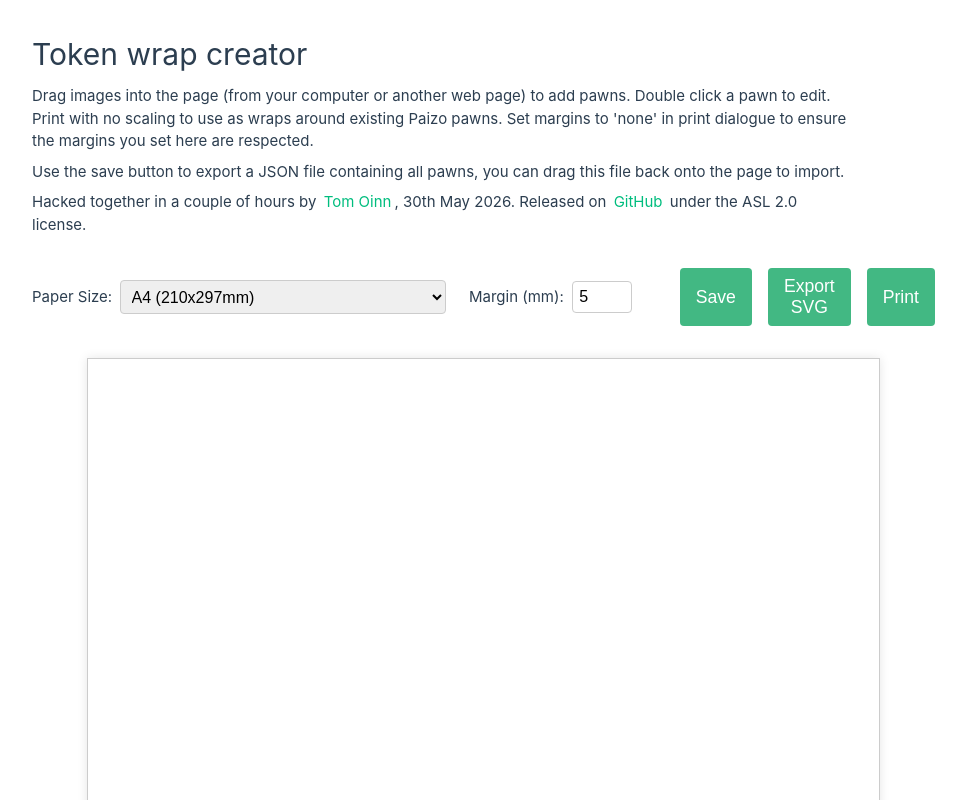
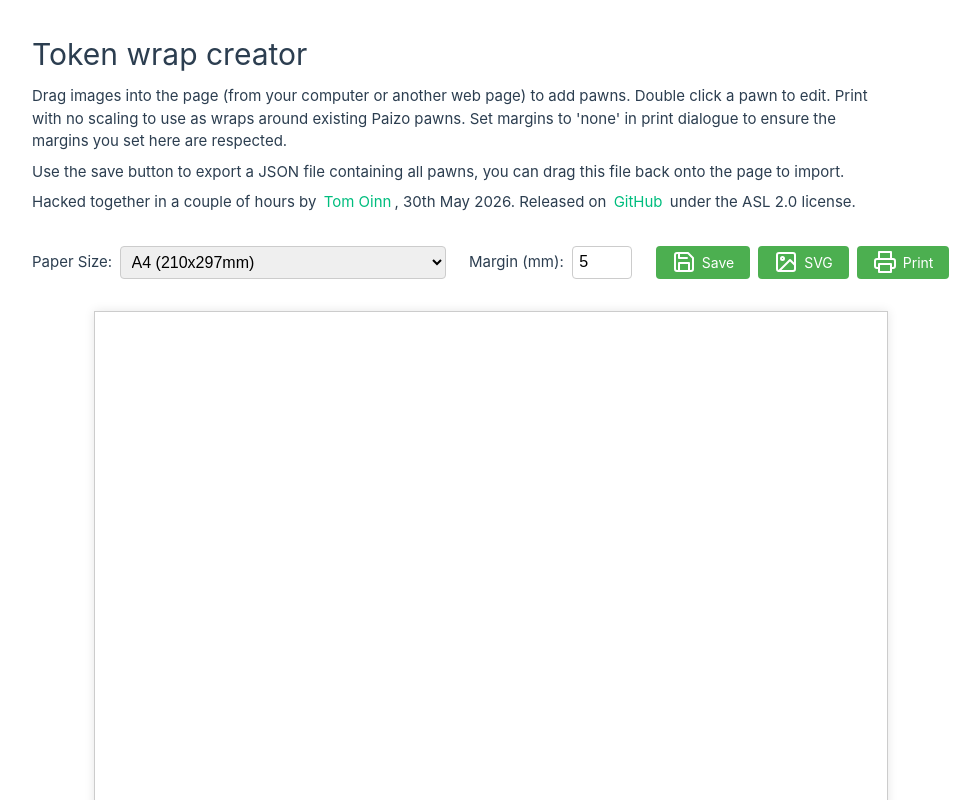
Before and after one commit to tomoinn/token-wrap-generator, a Vue app: page / in a window 1280 px wide. Shown: the top 800 px of the page, without its empty margins (32-1012 px from the left). Built offline with nearby package versions, Linux system fonts and the light colour scheme.

Commit message:
Refactor button styles: centralize in `main.css` and update components accordingly

```diff
--- a/src/App.vue
+++ b/src/App.vue
@@ -259,14 +259,14 @@ const importState = async (file: File) => {
           <button
               v-for="(details, size) in PAWN_SIZES"
               :key="size"
-              class="size-button"
+              class="primary size-button"
               @click="selectSize(size as PawnSize)"
           >
             <span class="size-name">{{ size }}</span>
             <span class="size-dims">{{ details.width }} x {{ details.height }} mm</span>
           </button>
         </div>
-        <button class="cancel-button" @click="cancelDialog">Cancel</button>
+        <button class="danger cancel-button" @click="cancelDialog">Cancel</button>
       </div>
     </div>
 
@@ -278,13 +278,13 @@ const importState = async (file: File) => {
               v-for="n in 10"
               :key="n"
               :style="{ backgroundColor: PAWN_COLORS[n-1], color: 'white', textShadow: '0 1px 2px rgba(0,0,0,0.5)' }"
-              class="count-button"
+              class="primary count-button"
               @click="confirmCount(n)"
           >
             {{ n }}
           </button>
         </div>
-        <button class="cancel-button" @click="cancelDialog">Cancel</button>
+        <button class="danger cancel-button" @click="cancelDialog">Cancel</button>
       </div>
     </div>
 
@@ -471,26 +471,7 @@ header {
 }
 
 .cancel-button {
-  background-color: #e74c3c;
   margin-top: 0.5rem;
-}
-
-.cancel-button:hover {
-  background-color: #c0392b;
-}
-
-button {
-  padding: 0.5rem 1rem;
-  font-size: 1.1rem;
-  cursor: pointer;
-  background-color: #42b883;
-  color: white;
-  border: none;
-  border-radius: 4px;
-}
-
-button:hover {
-  background-color: #33a06f;
 }
 
 
--- a/src/assets/main.css
+++ b/src/assets/main.css
@@ -33,3 +33,51 @@ a,
     padding: 0 2rem;
   }
 }
+
+/* Button Styles */
+button {
+  padding: 8px 16px;
+  cursor: pointer;
+  display: inline-flex;
+  align-items: center;
+  justify-content: center;
+  gap: 6px;
+  border: none;
+  border-radius: 4px;
+  font-size: 14px;
+  background: #e0e0e0;
+  color: #333;
+  transition: background 0.2s;
+  font-family: inherit;
+}
+
+button:hover {
+  background: #d5d5d5;
+}
+
+button.primary {
+  background: #4caf50;
+  color: white;
+}
+
+button.primary:hover {
+  background: #43a047;
+}
+
+button.secondary {
+  background: #2196f3;
+  color: white;
+}
+
+button.secondary:hover {
+  background: #1e88e5;
+}
+
+button.danger {
+  background: #f44336;
+  color: white;
+}
+
+button.danger:hover {
+  background: #e53935;
+}
--- a/src/components/ActionBar.vue
+++ b/src/components/ActionBar.vue
@@ -39,9 +39,32 @@ defineEmits<{
           @input="$emit('update:paperMargin', Number(($event.target as HTMLInputElement).value))"
       />
     </div>
-    <button @click="$emit('exportState')">Save</button>
-    <button @click="$emit('exportToSVG')">Export SVG</button>
-    <button @click="$emit('print')">Print</button>
+    <div class="buttons">
+    <button class="primary" @click="$emit('exportState')">
+      <svg viewBox="0 0 24 24" width="24" height="24" fill="none" stroke="currentColor" stroke-width="2" stroke-linecap="round" stroke-linejoin="round">
+        <path d="M19 21H5a2 2 0 0 1-2-2V5a2 2 0 0 1 2-2h11l5 5v11a2 2 0 0 1-2 2z"></path>
+        <polyline points="17 21 17 13 7 13 7 21"></polyline>
+        <polyline points="7 3 7 8 15 8"></polyline>
+      </svg>
+      Save
+    </button>
+    <button class="primary" @click="$emit('exportToSVG')">
+      <svg viewBox="0 0 24 24" width="24" height="24" fill="none" stroke="currentColor" stroke-width="2" stroke-linecap="round" stroke-linejoin="round">
+        <rect x="3" y="3" width="18" height="18" rx="2" ry="2"></rect>
+        <circle cx="8.5" cy="8.5" r="1.5"></circle>
+        <polyline points="21 15 16 10 5 21"></polyline>
+      </svg>
+      SVG
+    </button>
+    <button class="primary" @click="$emit('print')">
+      <svg viewBox="0 0 24 24" width="24" height="24" fill="none" stroke="currentColor" stroke-width="2" stroke-linecap="round" stroke-linejoin="round">
+        <polyline points="6 9 6 2 18 2 18 9"></polyline>
+        <path d="M6 18H4a2 2 0 0 1-2-2v-5a2 2 0 0 1 2-2h16a2 2 0 0 1 2 2v5a2 2 0 0 1-2 2h-2"></path>
+        <rect x="6" y="14" width="12" height="8"></rect>
+      </svg>
+      Print
+    </button>
+      </div>
   </div>
 </template>
 
@@ -54,10 +77,18 @@ defineEmits<{
 }
 
 .paper-selector {
-  margin-right: 2rem;
+  margin-right: 0.5rem;
   display: flex;
   align-items: center;
   gap: 0.5rem;
+}
+
+.buttons {
+  display: flex;
+  gap: 0.5rem
+}
+.buttons>button{
+  height: 33px;
 }
 
 .paper-selector select {
@@ -79,20 +110,6 @@ defineEmits<{
   margin-left: 15px;
 }
 
-button {
-  padding: 0.5rem 1rem;
-  font-size: 1.1rem;
-  cursor: pointer;
-  background-color: #42b883;
-  color: white;
-  border: none;
-  border-radius: 4px;
-}
-
-button:hover {
-  background-color: #33a06f;
-}
-
 @media print {
   .no-print {
     display: none !important;
--- a/src/components/CropModal.vue
+++ b/src/components/CropModal.vue
@@ -172,7 +172,9 @@ const save = () => {
         <div class="spacer"></div>
         <button class="secondary" @click="reset">Reset</button>
         <button @click="emit('close')">Cancel</button>
-        <button class="primary" @click="save">Save</button>
+        <button class="primary" @click="save">
+          Save
+        </button>
       </div>
     </div>
   </div>
@@ -252,23 +254,4 @@ const save = () => {
 .spacer {
   flex-grow: 1;
 }
-
-button {
-  padding: 8px 16px;
-  cursor: pointer;
-}
-
-button.primary {
-  background: #4caf50;
-  color: white;
-  border: none;
-  border-radius: 4px;
-}
-
-button.danger {
-  background: #f44336;
-  color: white;
-  border: none;
-  border-radius: 4px;
-}
 </style>
```
